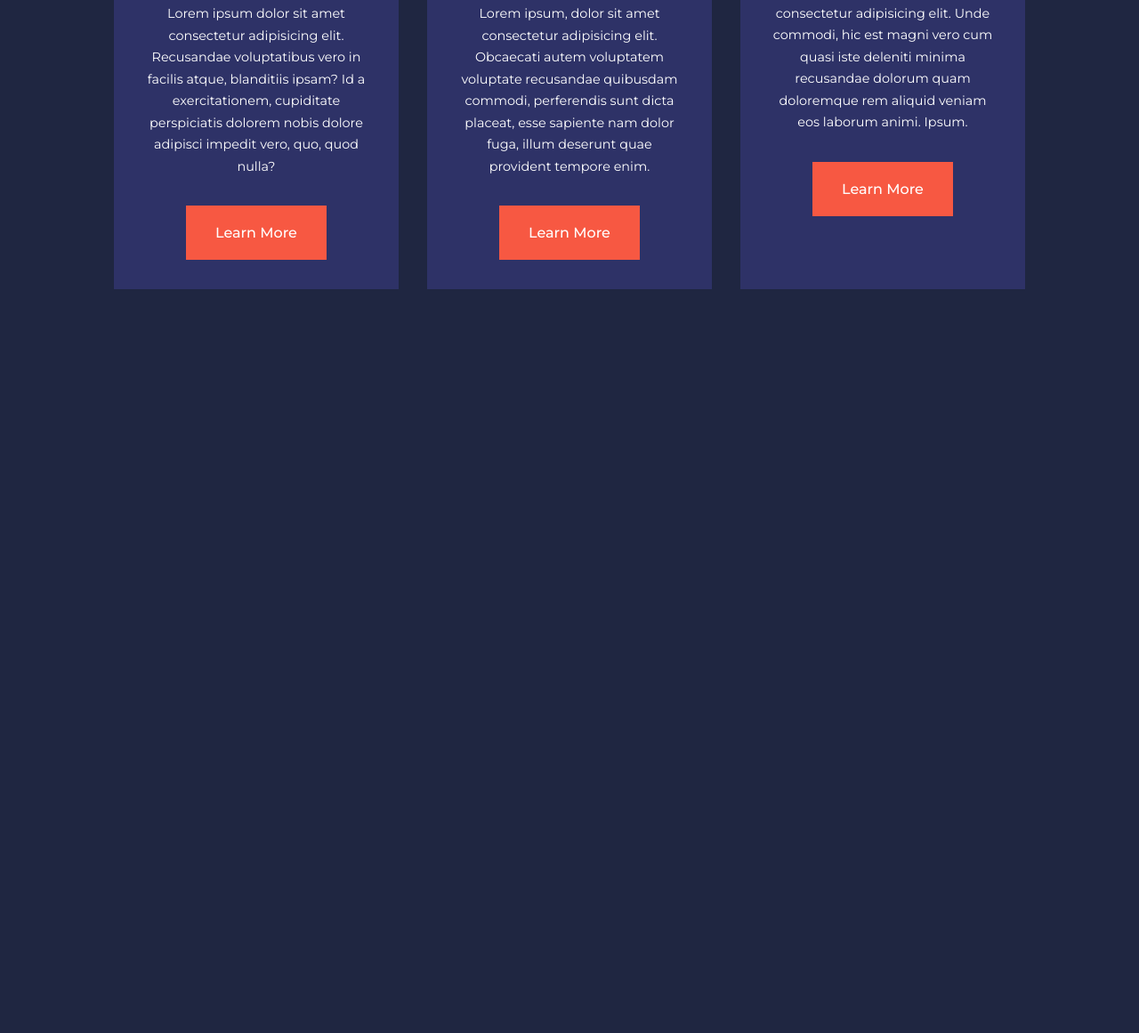
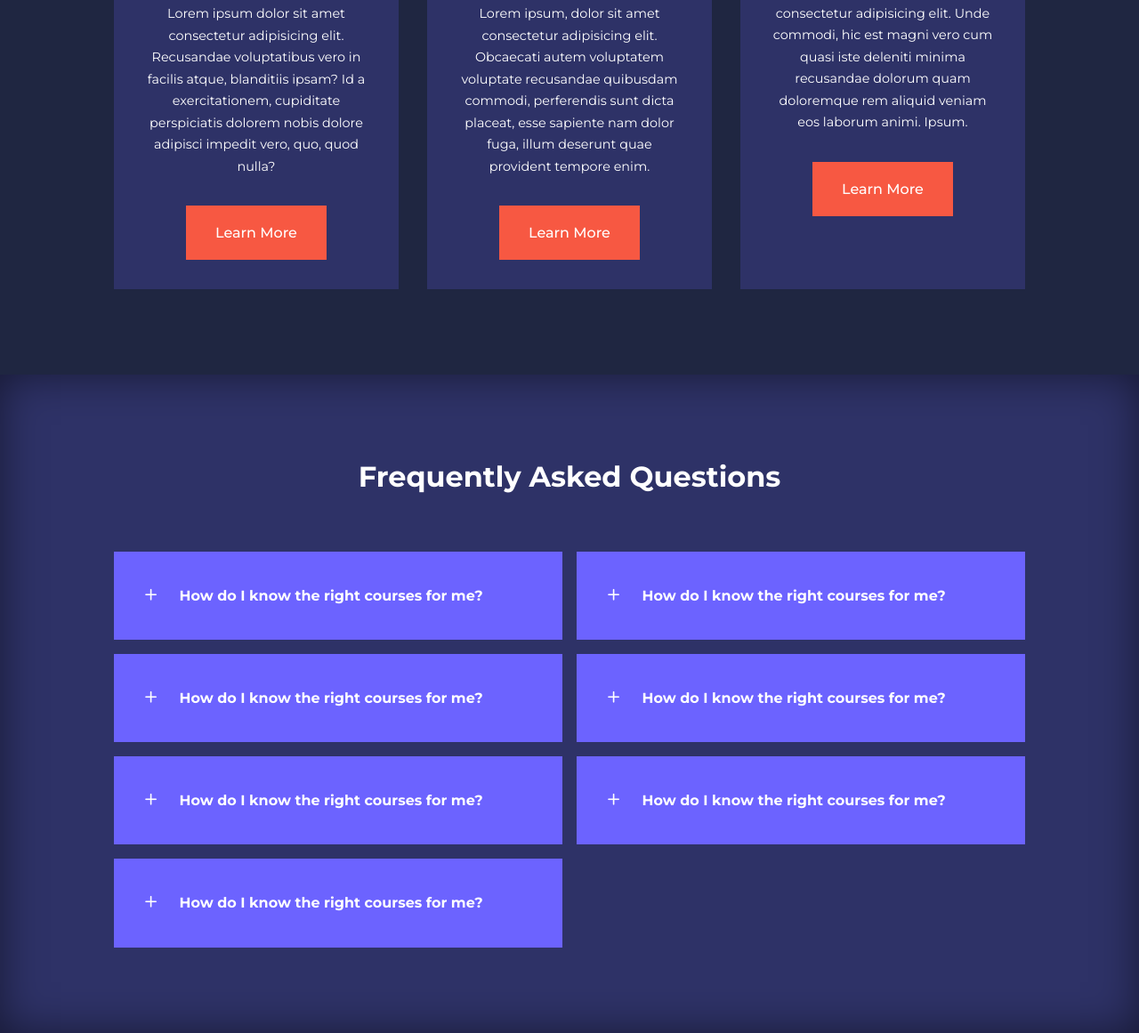
Before and after one commit to devkahn/JavaScript_Study, a plain HTML site: page ResponsivePage/Education_Shool_Website/index.html in a window 1280 px wide. Shown: the part 1765-2926 px from the top of the page at 89% size. Before the commit the page ends 2186 px from the top, so only its background shows below. Drawn offline with nearby package versions, Linux system fonts and the light colour scheme.

Commit message:
Multipage Education/School Website : FAQs FINISH

```diff
--- a/ResponsivePage/Education_Shool_Website/css/style.css
+++ b/ResponsivePage/Education_Shool_Website/css/style.css
@@ -273,3 +273,47 @@ header {
     margin:  1.2rem 0 2rem;
     font-size: 0.9rem;
 }
+
+
+
+
+/* ---------------- FAQS ----------------- */
+.faqs {
+    background: var(--color-bg1);
+    box-shadow: inset 0 0 3rem rgba(0,0,0,0.5);
+}
+
+.faqs__container {
+    display: grid;
+    grid-template-columns: 1fr 1fr;
+    gap: 1rem;
+}
+
+.faq {
+    padding: 2rem;
+    display: flex;
+    align-items: center;
+    gap: 1.4rem;
+    height: fit-content;
+    background: var(--color-primary);
+    cursor: pointer;
+}
+
+.faq h4 {
+    font-size: 1rem;
+    line-height: 2.2;
+}
+
+.faq__icon {
+    align-self: flex-start;
+    font-size: 1.2rem;
+}
+
+.faq p {
+    margin-top: 0.8rem;
+    display: none;
+}
+
+.faq.open p {
+    display: block;
+}
--- a/ResponsivePage/Education_Shool_Website/index.html
+++ b/ResponsivePage/Education_Shool_Website/index.html
@@ -159,6 +159,84 @@
         </section>
 
         <!-- ===== END of COURSES ===== -->
+        <!-- ===== START of FAQs ===== -->
+
+        <section class="faqs">
+            <h2>Frequently Asked Questions</h2>
+            <div class="container faqs__container">
+                <article class="faq">
+                    <div class="faq__icon"><i class="uil uil-plus"></i></div>
+                    <div class="question__answer">
+                        <h4>How do I know the right courses for me?</h4>
+                        <p>
+                            Lorem ipsum dolor sit amet consectetur adipisicing elit. Totam veritatis fugit sunt explicabo maxime eum ut inventore qui eveniet dignissimos ipsam ducimus deserunt, necessitatibus similique! Ipsum doloremque quo reprehenderit blanditiis.
+                        </p>
+                    </div>
+                </article>
+
+                <article class="faq">
+                    <div class="faq__icon"><i class="uil uil-plus"></i></div>
+                    <div class="question__answer">
+                        <h4>How do I know the right courses for me?</h4>
+                        <p>
+                            Lorem ipsum dolor, sit amet consectetur adipisicing elit. Dolorum quaerat laborum sed recusandae ipsam maxime saepe dolores numquam pariatur commodi eos rem ex, magni quasi consequuntur aut repellat cupiditate quia.
+                        </p>
+                    </div>
+                </article>
+
+                <article class="faq">
+                    <div class="faq__icon"><i class="uil uil-plus"></i></div>
+                    <div class="question__answer">
+                        <h4>How do I know the right courses for me?</h4>
+                        <p>
+                            Lorem ipsum dolor sit amet consectetur adipisicing elit. Optio, qui unde? Nemo, libero totam deserunt blanditiis, temporibus consequatur maxime, tempora quo illum laboriosam voluptatibus praesentium. Veritatis fuga at blanditiis totam!
+                        </p>
+                    </div>
+                </article>
+
+                <article class="faq">
+                    <div class="faq__icon"><i class="uil uil-plus"></i></div>
+                    <div class="question__answer">
+                        <h4>How do I know the right courses for me?</h4>
+                        <p>
+                            Lorem ipsum dolor sit amet consectetur adipisicing elit. Eum eaque illum recusandae veritatis, explicabo est minus consequuntur laudantium possimus, reiciendis suscipit nostrum officiis nesciunt voluptas eveniet at amet debitis? Voluptas?
+                        </p>
+                    </div>
+                </article>
+
+                <article class="faq">
+                    <div class="faq__icon"><i class="uil uil-plus"></i></div>
+                    <div class="question__answer">
+                        <h4>How do I know the right courses for me?</h4>
+                        <p>
+                            Lorem ipsum dolor sit amet consectetur adipisicing elit. Adipisci ratione aliquam, unde hic fugit, exercitationem voluptatem quod odit cum mollitia et molestiae quibusdam eligendi excepturi enim. Cupiditate necessitatibus dolore esse.
+                        </p>
+                    </div>
+                </article>
+
+                <article class="faq">
+                    <div class="faq__icon"><i class="uil uil-plus"></i></div>
+                    <div class="question__answer">
+                        <h4>How do I know the right courses for me?</h4>
+                        <p>
+                            Lorem ipsum dolor sit amet consectetur adipisicing elit. Omnis laborum quis quia, deleniti magnam debitis sit itaque autem, quibusdam necessitatibus ipsam vel similique exercitationem praesentium ad vero architecto quidem dolores!
+                        </p>
+                    </div>
+                </article>
+
+                <article class="faq">
+                    <div class="faq__icon"><i class="uil uil-plus"></i></div>
+                    <div class="question__answer">
+                        <h4>How do I know the right courses for me?</h4>
+                        <p>
+                            Lorem ipsum dolor sit amet consectetur adipisicing elit. Totam veritatis fugit sunt explicabo maxime eum ut inventore qui eveniet dignissimos ipsam ducimus deserunt, necessitatibus similique! Ipsum doloremque quo reprehenderit blanditiis.
+                        </p>
+                    </div>
+                </article>
+            </div>
+        </section>
+
+        <!-- ===== END of FAQs ===== -->
 
 
         <script src="main.js"></script>
--- a/ResponsivePage/Education_Shool_Website/main.js
+++ b/ResponsivePage/Education_Shool_Website/main.js
@@ -2,3 +2,21 @@
 window.addEventListener('scroll', () =>{
     document.querySelector('nav').classList.toggle('window-scroll', window.scrollY > 0);
 })
+
+// show/hide faq answer
+
+const faqs = document.querySelectorAll('.faq');
+faqs.forEach(faq => {
+    faq.addEventListener('click', () =>{
+        faq.classList.toggle('open');
+
+        // change icon
+        const icon = faq.querySelector('.faq__icon i');
+        if(icon.className === 'uil uil-plus'){
+            icon.className = "uil uil-minus"
+        }
+        else {
+            icon.className ="uil uil-plus";
+        }
+    })
+});
```
